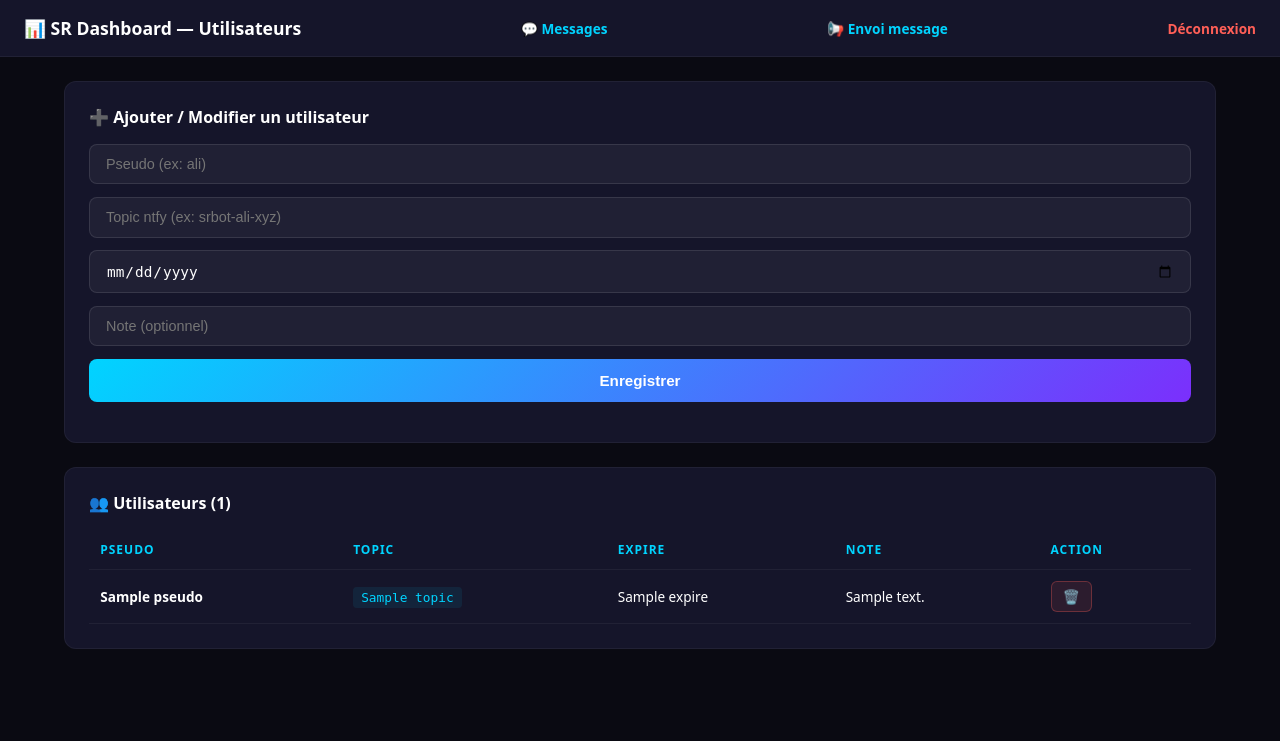
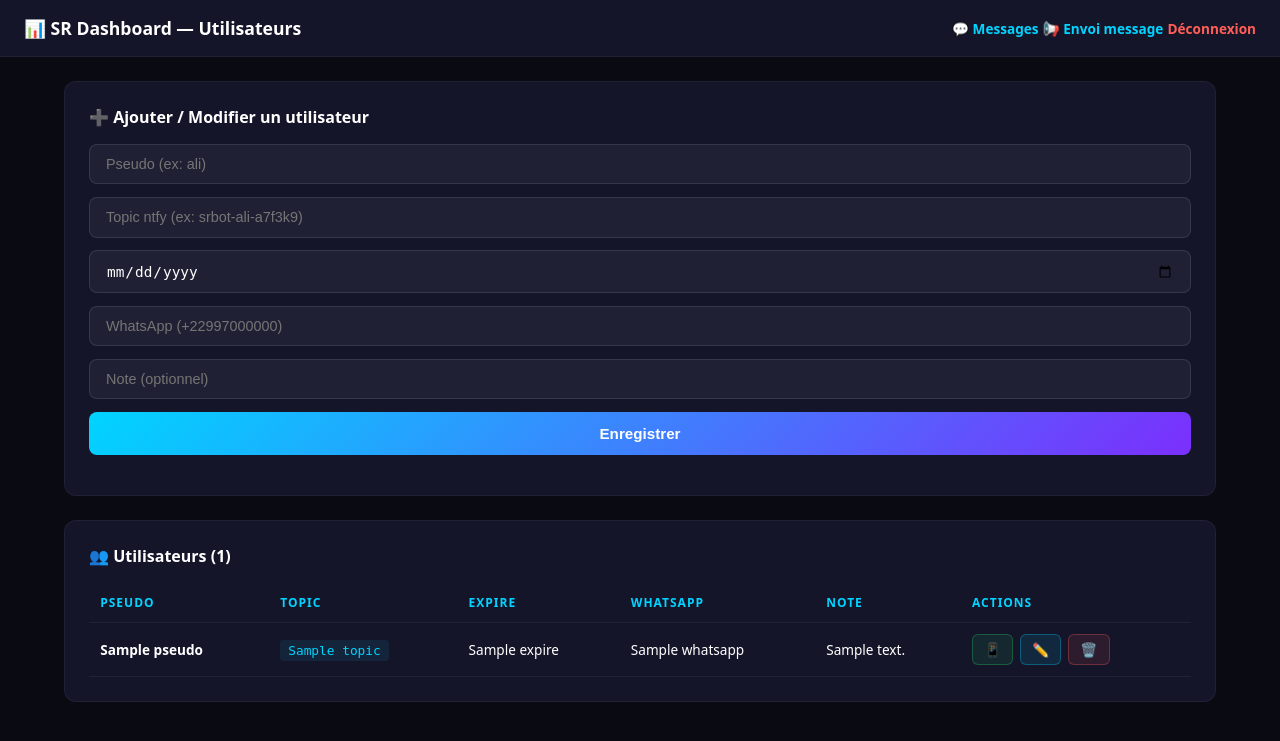
Before and after one commit to v75eur/sr-dashboard, a Flask app: template templates/dashboard.html in a window 1280 px wide. Shown: the top 741 px of the page. Run offline with Flask 3, Linux system fonts and the light colour scheme; the template is opened without the code that fills it: most values are stand-ins (such as "Sample title", 1, 10 or a date in 2020).

Commit message:
Ajout WhatsApp : champ + bouton d'envoi

```diff
--- a/app.py
+++ b/app.py
@@ -1,5 +1,5 @@
 import os, json, base64, hashlib, secrets
-from datetime import datetime
+from datetime import datetime, timedelta
 from flask import Flask, request, redirect, url_for, session, render_template, jsonify
 import requests
 
@@ -10,7 +10,13 @@ ADMIN_HASH = os.getenv("ADMIN_HASH", "d0695d2f4b6487fb81c7047ba01d06d5065aa1a9f1
 GH_TOKEN   = os.getenv("GH_TOKEN", "")
 GH_REPO    = os.getenv("GH_REPO", "v75eur/sr")
 GH_FILE    = "users.json"
+GH_MSG_FILE = "messages.json"
+GH_ATTEMPTS_FILE = "login_attempts.json"
 GH_BRANCH  = "main"
+MAX_MSG_PER_USER = 12
+MAX_ATTEMPTS = 3
+LOCK_MINUTES = 15
+RESET_CODE = os.getenv("ADMIN_RESET_CODE", "rickreset1994")
 
 def gh_headers():
     return {
@@ -19,6 +25,7 @@ def gh_headers():
         "X-GitHub-Api-Version": "2022-11-28"
     }
 
+# ---------- USERS ----------
 def gh_get_users():
     url = f"https://api.github.com/repos/{GH_REPO}/contents/{GH_FILE}?ref={GH_BRANCH}"
     r = requests.get(url, headers=gh_headers(), timeout=15)
@@ -35,16 +42,24 @@ def gh_put_users(users, sha, message):
     r = requests.put(url, headers=gh_headers(), json=payload, timeout=15)
     return r.status_code in (200, 201), r.text
 
-def check_login():
-    return session.get("admin") is True
+# ---------- MESSAGES ----------
+def gh_get_messages():
+    url = f"https://api.github.com/repos/{GH_REPO}/contents/{GH_MSG_FILE}?ref={GH_BRANCH}"
+    r = requests.get(url, headers=gh_headers(), timeout=15)
+    if r.status_code != 200:
+        return {}, None
+    data = r.json()
+    content = base64.b64decode(data["content"]).decode("utf-8")
+    return json.loads(content), data["sha"]
 
+def gh_put_messages(msgs, sha, message):
+    url = f"https://api.github.com/repos/{GH_REPO}/contents/{GH_MSG_FILE}"
+    content = base64.b64encode(json.dumps(msgs, indent=2, ensure_ascii=False).encode()).decode()
+    payload = {"message": message, "content": content, "sha": sha, "branch": GH_BRANCH}
+    r = requests.put(url, headers=gh_headers(), json=payload, timeout=15)
+    return r.status_code in (200, 201), r.text
 
-# ========== SÉCURITÉ LOGIN ==========
-GH_ATTEMPTS_FILE = "login_attempts.json"
-MAX_ATTEMPTS = 3
-LOCK_MINUTES = 15
-RESET_CODE = os.getenv("ADMIN_RESET_CODE", "rickreset1994")
-
+# ---------- LOGIN ATTEMPTS ----------
 def gh_get_attempts():
     url = f"https://api.github.com/repos/{GH_REPO}/contents/{GH_ATTEMPTS_FILE}?ref={GH_BRANCH}"
     r = requests.get(url, headers=gh_headers(), timeout=15)
@@ -69,31 +84,31 @@ def check_locked():
     now = datetime.now()
     lock_time = datetime.strptime(locked_until, "%Y-%m-%d %H:%M:%S")
     if now >= lock_time:
-        # Déverrouillé automatiquement
         return False, 0
     remaining = int((lock_time - now).total_seconds() / 60) + 1
     return True, remaining
 
 def register_fail():
     data, sha = gh_get_attempts()
-    if sha is None:
-        return
+    if sha is None: return
     data["attempts"] = data.get("attempts", 0) + 1
     data["last_attempt"] = datetime.now().strftime("%Y-%m-%d %H:%M:%S")
     if data["attempts"] >= MAX_ATTEMPTS:
-        from datetime import timedelta
         lock_until = datetime.now() + timedelta(minutes=LOCK_MINUTES)
         data["locked_until"] = lock_until.strftime("%Y-%m-%d %H:%M:%S")
     gh_put_attempts(data, sha)
 
 def register_success():
     data, sha = gh_get_attempts()
-    if sha is None:
-        return
+    if sha is None: return
     data["attempts"] = 0
     data["locked_until"] = None
     gh_put_attempts(data, sha)
 
+def check_login():
+    return session.get("admin") is True
+
+# ---------- ROUTES ----------
 @app.route("/")
 def index():
     if check_login():
@@ -114,7 +129,6 @@ def login():
         register_success()
         session["admin"] = True
         return redirect(url_for("dashboard"))
-    # Vérifier code reset
     if pwd == RESET_CODE:
         register_success()
         return render_template("login.html", error="✅ Compteur réinitialisé. Tu peux te reconnecter.")
@@ -149,16 +163,17 @@ def api_save():
     if not check_login():
         return jsonify({"error": "unauthorized"}), 401
     body = request.get_json() or {}
-    pseudo = (body.get("pseudo") or "").strip()
-    topic  = (body.get("topic") or "").strip()
-    expire = (body.get("expire") or "").strip()
-    note   = (body.get("note") or "").strip()
-    if not pseudo or not topic or not expire:
-        return jsonify({"error": "champs manquants"}), 400
+    pseudo   = (body.get("pseudo") or "").strip()
+    topic    = (body.get("topic") or "").strip()
+    expire   = (body.get("expire") or "").strip()
+    whatsapp = (body.get("whatsapp") or "").strip()
+    note     = (body.get("note") or "").strip()
+    if not pseudo or not topic or not expire or not whatsapp:
+        return jsonify({"error": "champs manquants (pseudo, topic, expire, whatsapp)"}), 400
     users, sha = gh_get_users()
     if sha is None:
         return jsonify({"error": "users.json introuvable"}), 500
-    users[pseudo] = {"topic": topic, "expire": expire, "note": note}
+    users[pseudo] = {"topic": topic, "expire": expire, "whatsapp": whatsapp, "note": note}
     ok, msg = gh_put_users(users, sha, f"Ajout/MAJ utilisateur {pseudo}")
     if ok:
         return jsonify({"ok": True, "users": users})
@@ -178,72 +193,6 @@ def api_delete(pseudo):
     if ok:
         return jsonify({"ok": True, "users": users})
     return jsonify({"error": msg}), 500
-
-@app.route("/broadcast")
-def broadcast_page():
-    if not check_login():
-        return redirect(url_for("index"))
-    users, _ = gh_get_users()
-    return render_template("broadcast.html", users=users)
-
-@app.route("/api/broadcast", methods=["POST"])
-def api_broadcast():
-    if not check_login():
-        return jsonify({"error": "unauthorized"}), 401
-    body = request.get_json() or {}
-    title   = (body.get("title") or "").strip()
-    message = (body.get("message") or "").strip()
-    target  = (body.get("target") or "all").strip()
-    if not title or not message:
-        return jsonify({"error": "titre et message requis"}), 400
-
-    users, _ = gh_get_users()
-    today = datetime.now().strftime("%Y-%m-%d")
-
-    if target == "all":
-        cibles = [(p, i) for p, i in users.items() if i.get("expire", "") >= today and i.get("topic")]
-    else:
-        if target not in users:
-            return jsonify({"error": "utilisateur introuvable"}), 404
-        cibles = [(target, users[target])]
-
-    resultats = []
-    for pseudo, info in cibles:
-        topic = info.get("topic", "")
-        full_url = topic if topic.startswith("http") else f"https://ntfy.sh/{topic}"
-        try:
-            r = requests.post(
-                full_url,
-                data=message.encode("utf-8"),
-                headers={"Title": title.encode("utf-8")},
-                timeout=15
-            )
-            resultats.append({"pseudo": pseudo, "status": r.status_code})
-        except Exception as e:
-            resultats.append({"pseudo": pseudo, "error": str(e)})
-
-    return jsonify({"ok": True, "resultats": resultats})
-
-
-# ========== MESSAGES ==========
-GH_MSG_FILE = "messages.json"
-MAX_MSG_PER_USER = 12
-
-def gh_get_messages():
-    url = f"https://api.github.com/repos/{GH_REPO}/contents/{GH_MSG_FILE}?ref={GH_BRANCH}"
-    r = requests.get(url, headers=gh_headers(), timeout=15)
-    if r.status_code != 200:
-        return {}, None
-    data = r.json()
-    content = base64.b64decode(data["content"]).decode("utf-8")
-    return json.loads(content), data["sha"]
-
-def gh_put_messages(msgs, sha, message):
-    url = f"https://api.github.com/repos/{GH_REPO}/contents/{GH_MSG_FILE}"
-    content = base64.b64encode(json.dumps(msgs, indent=2, ensure_ascii=False).encode()).decode()
-    payload = {"message": message, "content": content, "sha": sha, "branch": GH_BRANCH}
-    r = requests.put(url, headers=gh_headers(), json=payload, timeout=15)
-    return r.status_code in (200, 201), r.text
 
 @app.route("/messages")
 def messages_page():
@@ -269,35 +218,24 @@ def api_send_message():
         return jsonify({"error": "pseudo et message requis"}), 400
     if len(texte) > 1000:
         return jsonify({"error": "message trop long (max 1000)"}), 400
-
     msgs, sha = gh_get_messages()
     if sha is None:
         return jsonify({"error": "messages.json introuvable"}), 500
-
     if pseudo not in msgs:
         msgs[pseudo] = []
-
     msgs[pseudo].append({
         "date": datetime.now().strftime("%Y-%m-%d %H:%M"),
         "from": "user",
         "texte": texte
     })
-
-    # Garder les 12 derniers
     msgs[pseudo] = msgs[pseudo][-MAX_MSG_PER_USER:]
-
     ok, msg = gh_put_messages(msgs, sha, f"Message de {pseudo}")
     if ok:
-        # Notification ntfy à l'admin
         try:
-            requests.post(
-                "https://ntfy.sh/bot-trade-sr",
+            requests.post("https://ntfy.sh/bot-trade-sr",
                 data=f"Nouveau message de {pseudo}: {texte}".encode(),
-                headers={"Title": "Nouveau message"},
-                timeout=10
-            )
-        except:
-            pass
+                headers={"Title": "Nouveau message"}, timeout=10)
+        except: pass
         return jsonify({"ok": True})
     return jsonify({"error": msg}), 500
 
@@ -310,26 +248,16 @@ def api_reply():
     texte  = (body.get("texte") or "").strip()
     if not pseudo or not texte:
         return jsonify({"error": "pseudo et message requis"}), 400
-
     users, _ = gh_get_users()
     if pseudo not in users:
         return jsonify({"error": "utilisateur introuvable"}), 404
-
     topic = users[pseudo].get("topic", "")
     full_url = topic if topic.startswith("http") else f"https://ntfy.sh/{topic}"
-
-    # Envoi ntfy
     try:
-        requests.post(
-            full_url,
-            data=texte.encode(),
-            headers={"Title": f"Message de l'admin"},
-            timeout=15
-        )
+        requests.post(full_url, data=texte.encode(),
+            headers={"Title": "Message de l'admin"}, timeout=15)
     except Exception as e:
         return jsonify({"error": str(e)}), 500
-
-    # Stocker dans messages.json
     msgs, sha = gh_get_messages()
     if sha is not None:
         if pseudo not in msgs:
@@ -341,8 +269,45 @@ def api_reply():
         })
         msgs[pseudo] = msgs[pseudo][-MAX_MSG_PER_USER:]
         gh_put_messages(msgs, sha, f"Réponse à {pseudo}")
+    return jsonify({"ok": True})
 
-    return jsonify({"ok": True})
+@app.route("/broadcast")
+def broadcast_page():
+    if not check_login():
+        return redirect(url_for("index"))
+    users, _ = gh_get_users()
+    return render_template("broadcast.html", users=users)
+
+@app.route("/api/broadcast", methods=["POST"])
+def api_broadcast():
+    if not check_login():
+        return jsonify({"error": "unauthorized"}), 401
+    body = request.get_json() or {}
+    title   = (body.get("title") or "").strip()
+    message = (body.get("message") or "").strip()
+    target  = (body.get("target") or "all").strip()
+    if not title or not message:
+        return jsonify({"error": "titre et message requis"}), 400
+    users, _ = gh_get_users()
+    today = datetime.now().strftime("%Y-%m-%d")
+    if target == "all":
+        cibles = [(p, i) for p, i in users.items() if i.get("expire", "") >= today and i.get("topic")]
+    else:
+        if target not in users:
+            return jsonify({"error": "utilisateur introuvable"}), 404
+        cibles = [(target, users[target])]
+    resultats = []
+    for pseudo, info in cibles:
+        topic = info.get("topic", "")
+        full_url = topic if topic.startswith("http") else f"https://ntfy.sh/{topic}"
+        try:
+            r = requests.post(full_url,
+                data=message.encode("utf-8"),
+                headers={"Title": title.encode("utf-8")}, timeout=15)
+            resultats.append({"pseudo": pseudo, "status": r.status_code})
+        except Exception as e:
+            resultats.append({"pseudo": pseudo, "error": str(e)})
+    return jsonify({"ok": True, "resultats": resultats})
 
 if __name__ == "__main__":
     port = int(os.getenv("PORT", 8080))
--- a/static/style.css
+++ b/static/style.css
@@ -84,3 +84,15 @@ code{background:rgba(0,212,255,.08);padding:.2rem .5rem;border-radius:4px;font-s
 #contactForm textarea{resize:vertical;min-height:100px}
 #contactForm button{padding:.8rem;background:linear-gradient(135deg,#00d4ff,#7b2ffc);border:none;border-radius:10px;color:#fff;font-weight:700;cursor:pointer;font-size:.95rem}
 #msg{margin-top:1rem;font-size:.9rem;font-weight:600}
+
+/* BOUTONS D'ACTION */
+.edit{background:rgba(0,212,255,.1);border:1px solid rgba(0,212,255,.3);color:#00d4ff;padding:.4rem .7rem;border-radius:6px;cursor:pointer;font-size:.85rem;margin-right:.2rem}
+.edit:hover{background:rgba(0,212,255,.2)}
+.wa{background:rgba(37,211,102,.1);border:1px solid rgba(37,211,102,.3);color:#25d366;padding:.4rem .7rem;border-radius:6px;cursor:pointer;font-size:.85rem;margin-right:.2rem}
+.wa:hover{background:rgba(37,211,102,.2)}
+
+/* BOUTONS D'ACTION */
+.edit{background:rgba(0,212,255,.1);border:1px solid rgba(0,212,255,.3);color:#00d4ff;padding:.4rem .7rem;border-radius:6px;cursor:pointer;font-size:.85rem;margin-right:.2rem}
+.edit:hover{background:rgba(0,212,255,.2)}
+.wa{background:rgba(37,211,102,.1);border:1px solid rgba(37,211,102,.3);color:#25d366;padding:.4rem .7rem;border-radius:6px;cursor:pointer;font-size:.85rem;margin-right:.2rem}
+.wa:hover{background:rgba(37,211,102,.2)}
--- a/templates/dashboard.html
+++ b/templates/dashboard.html
@@ -9,9 +9,11 @@
 <body>
   <header>
     <h1>📊 SR Dashboard — Utilisateurs</h1>
-    <a href="/messages" class="logout" style="color:#00d4ff">💬 Messages</a>
-    <a href="/broadcast" class="logout" style="color:#00d4ff">📢 Envoi message</a>
-    <a href="/logout" class="logout">Déconnexion</a>
+    <div>
+      <a href="/messages" class="logout" style="color:#00d4ff">💬 Messages</a>
+      <a href="/broadcast" class="logout" style="color:#00d4ff">📢 Envoi message</a>
+      <a href="/logout" class="logout">Déconnexion</a>
+    </div>
   </header>
 
   <main>
@@ -19,8 +21,9 @@
       <h2>➕ Ajouter / Modifier un utilisateur</h2>
       <form id="userForm">
         <input type="text" id="pseudo" placeholder="Pseudo (ex: ali)" required>
-        <input type="text" id="topic" placeholder="Topic ntfy (ex: srbot-ali-xyz)" required>
+        <input type="text" id="topic" placeholder="Topic ntfy (ex: srbot-ali-a7f3k9)" required>
         <input type="date" id="expire" required>
+        <input type="tel" id="whatsapp" placeholder="WhatsApp (+22997000000)" required>
         <input type="text" id="note" placeholder="Note (optionnel)">
         <button type="submit">Enregistrer</button>
       </form>
@@ -31,16 +34,34 @@
       <h2>👥 Utilisateurs ({{ users|length }})</h2>
       <table id="usersTable">
         <thead>
-          <tr><th>Pseudo</th><th>Topic</th><th>Expire</th><th>Note</th><th>Action</th></tr>
+          <tr>
+            <th>Pseudo</th>
+            <th>Topic</th>
+            <th>Expire</th>
+            <th>WhatsApp</th>
+            <th>Note</th>
+            <th>Actions</th>
+          </tr>
         </thead>
         <tbody>
         {% for pseudo, info in users.items() %}
-          <tr data-pseudo="{{ pseudo }}">
+          <tr data-pseudo="{{ pseudo }}"
+              data-topic="{{ info.topic }}"
+              data-expire="{{ info.expire }}"
+              data-whatsapp="{{ info.whatsapp or '' }}"
+              data-note="{{ info.note or '' }}">
             <td><strong>{{ pseudo }}</strong></td>
             <td><code>{{ info.topic }}</code></td>
             <td>{{ info.expire }}</td>
+            <td>{{ info.whatsapp or '—' }}</td>
             <td>{{ info.note or '—' }}</td>
-            <td><button class="del" onclick="delUser('{{ pseudo }}')">🗑️</button></td>
+            <td>
+              {% if info.whatsapp %}
+              <button class="wa" onclick="envoyerWA('{{ pseudo }}')" title="Envoyer WhatsApp">📱</button>
+              {% endif %}
+              <button class="edit" onclick="editUser('{{ pseudo }}')" title="Modifier">✏️</button>
+              <button class="del" onclick="delUser('{{ pseudo }}')" title="Supprimer">🗑️</button>
+            </td>
           </tr>
         {% endfor %}
         </tbody>
@@ -49,13 +70,15 @@
   </main>
 
 <script>
+// === ENREGISTRER / MODIFIER ===
 document.getElementById('userForm').addEventListener('submit', async (e) => {
   e.preventDefault();
   const body = {
-    pseudo: document.getElementById('pseudo').value.trim(),
-    topic:  document.getElementById('topic').value.trim(),
-    expire: document.getElementById('expire').value,
-    note:   document.getElementById('note').value.trim()
+    pseudo:   document.getElementById('pseudo').value.trim(),
+    topic:    document.getElementById('topic').value.trim(),
+    expire:   document.getElementById('expire').value,
+    whatsapp: document.getElementById('whatsapp').value.trim(),
+    note:     document.getElementById('note').value.trim()
   };
   const r = await fetch('/api/users', {
     method: 'POST',
@@ -74,6 +97,7 @@ document.getElementById('userForm').addEventListener('submit', async (e) => {
   }
 });
 
+// === SUPPRIMER ===
 async function delUser(pseudo) {
   if (!confirm('Supprimer ' + pseudo + ' ?')) return;
   const r = await fetch('/api/users/' + encodeURIComponent(pseudo), { method: 'DELETE' });
@@ -81,6 +105,48 @@ async function delUser(pseudo) {
   if (data.ok) location.reload();
   else alert('Erreur: ' + (data.error || 'inconnue'));
 }
+
+// === MODIFIER (pré-remplir le formulaire) ===
+function editUser(pseudo) {
+  const tr = document.querySelector('tr[data-pseudo="' + pseudo + '"]');
+  if (!tr) return;
+  document.getElementById('pseudo').value   = pseudo;
+  document.getElementById('topic').value    = tr.dataset.topic;
+  document.getElementById('expire').value   = tr.dataset.expire;
+  document.getElementById('whatsapp').value = tr.dataset.whatsapp;
+  document.getElementById('note').value     = tr.dataset.note;
+  window.scrollTo({top: 0, behavior: 'smooth'});
+}
+
+// === ENVOYER WHATSAPP ===
+function envoyerWA(pseudo) {
+  const tr = document.querySelector('tr[data-pseudo="' + pseudo + '"]');
+  if (!tr) return;
+  const topic    = tr.dataset.topic;
+  const expire   = tr.dataset.expire;
+  const whatsapp = tr.dataset.whatsapp;
+  if (!whatsapp) { alert('Pas de numéro WhatsApp pour ' + pseudo); return; }
+
+  // Nettoyer le numéro : garder uniquement les chiffres
+  const num = whatsapp.replace(/[^0-9]/g, '');
+
+  // Construire le message
+  const msg =
+    'Bonjour ' + pseudo + ' 👋\n\n' +
+    'Merci pour votre confiance en SR Bot !\n\n' +
+    'Voici vos identifiants pour recevoir vos signaux de trading :\n\n' +
+    '📱 Votre topic ntfy : https://ntfy.sh/' + topic + '\n\n' +
+    '📖 Guide d\'abonnement (3 étapes) :\n' +
+    '1. Téléchargez l\'app "ntfy" (F-Droid ou Play Store)\n' +
+    '2. Ouvrez l\'app → cliquez sur "+"\n' +
+    '3. Collez ce lien : https://ntfy.sh/' + topic + '\n\n' +
+    '✅ Dès que vous êtes abonné, vous recevrez automatiquement mes alertes.\n\n' +
+    '⏱️ Votre accès est valable jusqu\'au ' + expire + '.\n\n' +
+    'Bonne chance et bon trading ! 🚀';
+
+  const url = 'https://wa.me/' + num + '?text=' + encodeURIComponent(msg);
+  window.open(url, '_blank');
+}
 </script>
 </body>
 </html>
```
